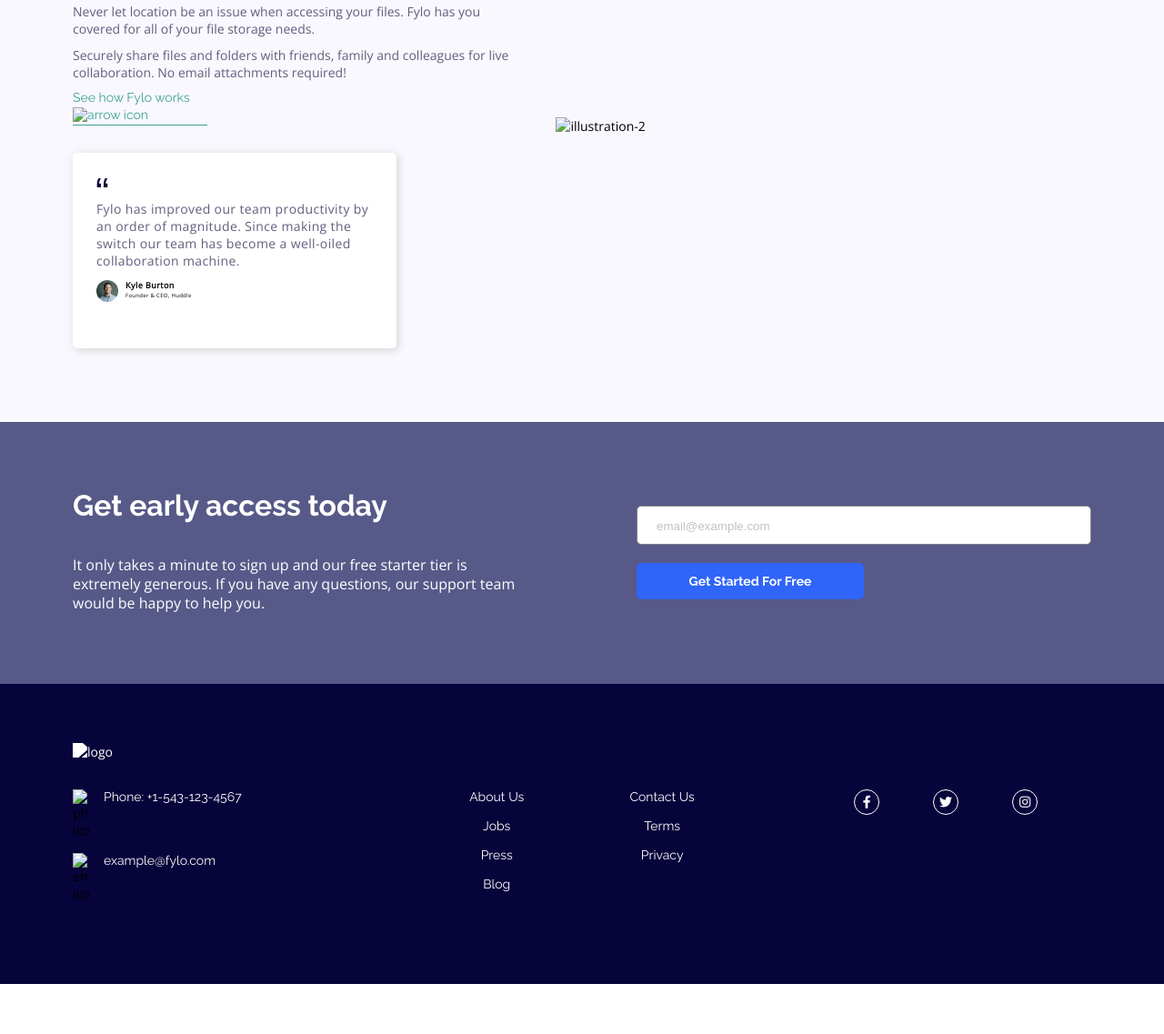
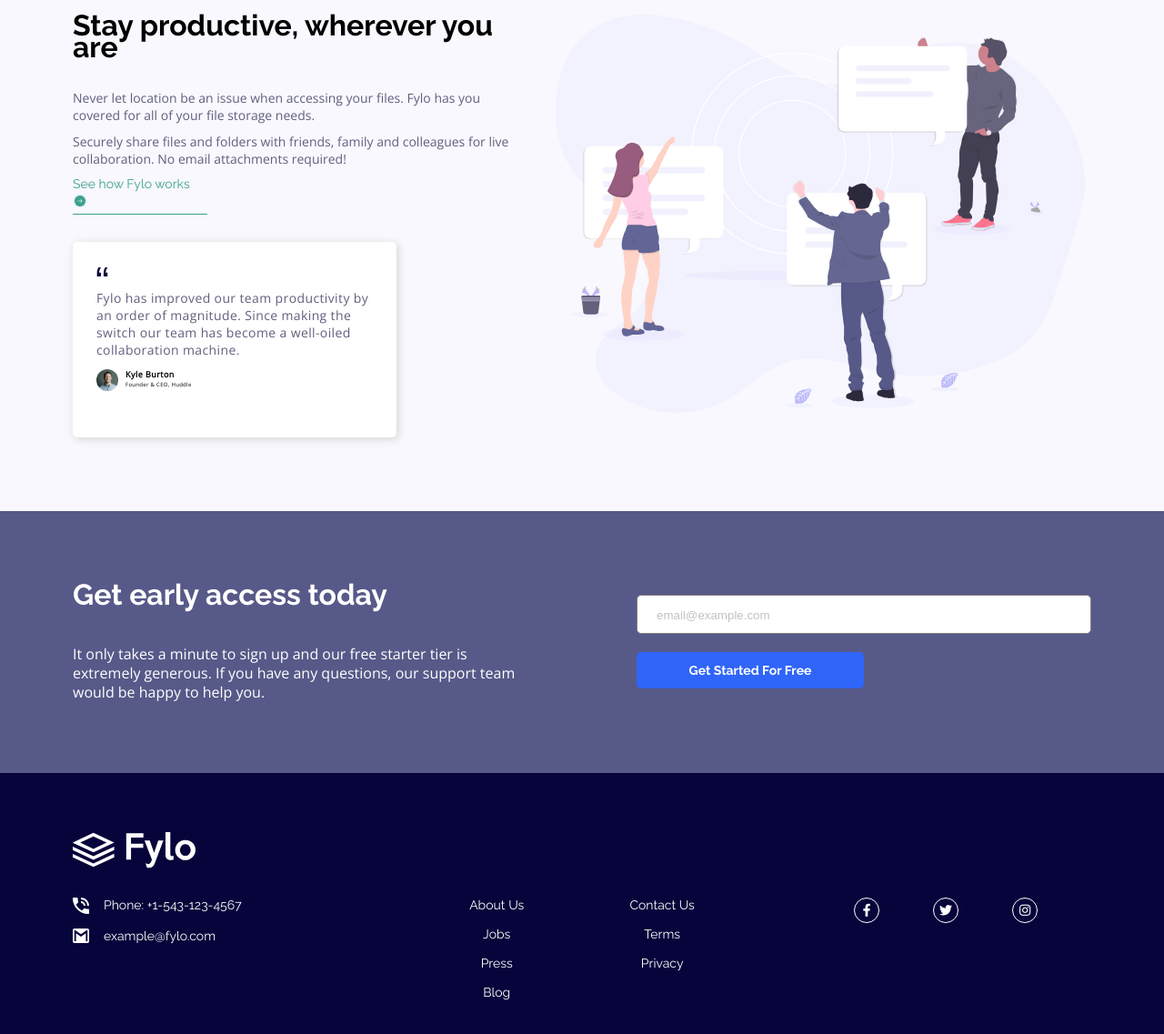
Before and after one commit to AyanorII/Fylo-Landing-Page-Two, a plain HTML site: page index.html in a window 1280 px wide. Shown: the part 821-1958 px from the top of the page at 91% size. Before the commit the page ends 1903 px from the top, so only its background shows below. Drawn offline with nearby package versions, Linux system fonts and the light colour scheme; files that its build step writes are made by us from their sources; the site is published under a folder, as on GitHub Pages, so addresses that start at the root find nothing.

Commit message:
Add files via upload

```diff
--- a/index.html
+++ b/index.html
@@ -30,7 +30,7 @@
 
   <nav>
     <div class="navbar">
-      <img class="navbar__logo" src="/images/logo.svg" alt="logo">
+      <img class="navbar__logo" src="images/logo.svg" alt="logo">
       <ul class="navbar__links">
         <li class="navbar__item"><a href="">Features</a></li>
         <li class="navbar__item"><a href="">Team</a></li>
@@ -41,7 +41,7 @@
 
   <main>
     <section id="hero">
-      <img  src="/images/illustration-1.svg" alt="illustration-1">
+      <img  src="images/illustration-1.svg" alt="illustration-1">
 
       <div id="hero__content">
         <h1 id="hero__heading">All your files in one secure location, accessible anywhere.</h1>
@@ -66,7 +66,7 @@
 
     <section class="section-1">
 
-      <img class="section-1__illustration" src="/images/illustration-2.svg" alt="illustration-2">
+      <img class="section-1__illustration" src="images/illustration-2.svg" alt="illustration-2">
       <h2 class="section-1__heading">Stay productive, wherever you are</h2>
 
       <p class="section-1__p">
@@ -79,7 +79,7 @@
         live collaboration. No email attachments required!
       </p>
 
-      <a href="#" class="section-1__link">See how Fylo works <img src="/images/icon-arrow.svg" alt="arrow icon"></a>
+      <a href="#" class="section-1__link">See how Fylo works <img src="images/icon-arrow.svg" alt="arrow icon"></a>
 
       <div class="section-1__testimonial">
         <img src="images/icon-quotes.svg" alt="">
@@ -114,16 +114,16 @@
   </main>
 
   <footer>
-    <img class="logo" src="/images/logo.svg" alt="logo">
+    <img class="logo" src="images/logo.svg" alt="logo">
 
     <div class="icons">
       <div class="icons__phone">
-        <img src="/images/icon-phone.svg" alt="phone icon">
+        <img src="images/icon-phone.svg" alt="phone icon">
         <a href="" class="icons__link">Phone: +1-543-123-4567</a>
       </div>
 
       <div class="icons__email">
-        <img src="/images/icon-email.svg" alt="email icon">
+        <img src="images/icon-email.svg" alt="email icon">
         <a href="" class="icons__link">example@fylo.com</a>
       </div>
     </div>
```
